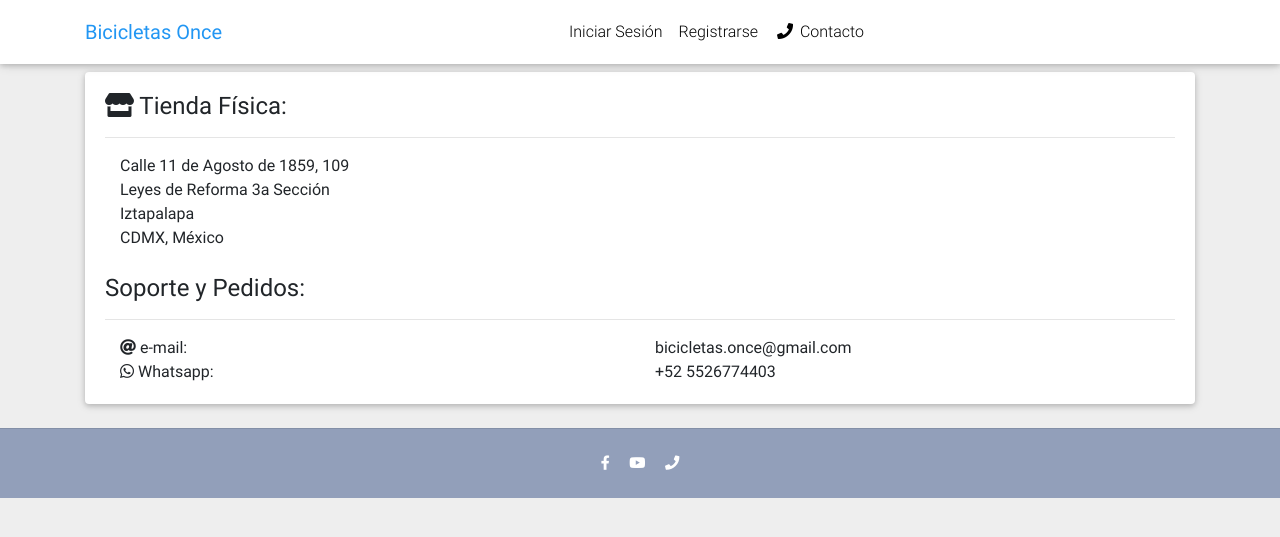
After one commit to williampalacios/boed, a Django app: template templates/contact.html in a window 1280 px wide. The commit adds this page. Shown: the top 537 px of the page. Run offline with Django 3.2, Linux system fonts and the light colour scheme; the template is opened without the code that fills it, so the values that code supplies are empty; parts of the project's set-up code (start-up, migrations or seed data) failed here and were passed over; some libraries are stand-ins or nearby versions.

Commit message:
implementacion vista de contacto

```diff
--- a/core/urls.py
+++ b/core/urls.py
@@ -1,9 +1,10 @@
 from django.urls import path
-from .views import HomeView, CheckoutView, ItemDetailView, add_to_cart, remove_from_cart, OrderSummaryView, add_to_cart_os, remove_from_cart_os, delete_from_cart_os, HomeViewHerr, HomeViewBic, HomeViewRef, OrderDetailView, charge, AddressView, ShippingOptionsView, chargeCash, PrivacyView, HomeViewAcc
+from .views import HomeView, CheckoutView, ItemDetailView, add_to_cart, remove_from_cart, OrderSummaryView, add_to_cart_os, remove_from_cart_os, delete_from_cart_os, HomeViewHerr, HomeViewBic, HomeViewRef, OrderDetailView, charge, AddressView, ShippingOptionsView, chargeCash, PrivacyView, HomeViewAcc, ContactView
 
 app_name = 'core'
 
 urlpatterns = [
+    path('contact/', ContactView, name='contact'),
     path('', HomeView, name='home'),
     path('home-herr/', HomeViewHerr, name='home-herr'),
     path('home-bic/', HomeViewBic, name='home-bic'),
--- a/core/views.py
+++ b/core/views.py
@@ -37,6 +37,10 @@ class HomeView(ListView):
     paginate_by = 8
     template_name = "home-page.html"
 """
+
+
+def ContactView(request):
+    return render(request, 'contact.html')
 
 
 def HomeViewHerr(request):
--- /dev/null
+++ b/templates/contact.html
@@ -0,0 +1,47 @@
+{% extends "base.html" %}
+{% block head_title %}Bicicletas Once / Detalle del pedido{% endblock %}
+{% block content %}
+
+<body class="grey lighten-3">
+    <!--Main layout-->
+    <main>
+
+        <!-- Card -->
+        <div class="container wow fadeIn">
+            <div class="card testimonial-card">
+
+                <!-- Background color -->
+                <div class=" card-up indigo lighten-1"></div>
+
+                <!-- Content -->
+                <div class="card-body">
+                    <!-- Name -->
+                    <h4 class="card-title"><i class="fas fa-store"></i> Tienda Física:</h4>
+                    <hr>
+                    <div class="container">
+                        <div class="row">
+                            <div class="col">Calle 11 de Agosto de 1859, 109<br>Leyes de Reforma 3a
+                                Sección<br>Iztapalapa<br>CDMX, México</div>
+                        </div>
+                    </div>
+
+                    <br>
+                    <h4 class="card-title">Soporte y Pedidos:</h4>
+                    <hr>
+                    <div class="container">
+                        <div class="row">
+                            <div class="col"><i class="fas fa-at"></i> e-mail:</div>
+                            <div class="col">bicicletas.once@gmail.com</div>
+                        </div>
+                        <div class="row">
+                            <div class="col"><i class="fab fa-whatsapp"></i> Whatsapp:</div>
+                            <div class="col">+52 5526774403</div>
+                        </div>
+                    </div>
+                </div>
+                <!-- Card -->
+
+            </div>
+    </main>
+</body>
+{% endblock content %}
--- a/templates/footer.html
+++ b/templates/footer.html
@@ -15,6 +15,10 @@
 
         <a href="https://www.youtube.com/channel/UCxkUVSfFl1qZqcB97HQLebg?view_as=subscriber" target="_blank">
             <i class="fab fa-youtube mr-3"></i>
+        </a>
+
+        <a href="/contact/">
+            <i class="fas fa-phone"></i>
         </a>
 
         {% comment %}<a href="https://plus.google.com/u/0/b/107863090883699620484" target="_blank">
--- a/templates/navbar.html
+++ b/templates/navbar.html
@@ -56,6 +56,11 @@
                         <span class="sr-only">(current)</span>
                     </a>
                 </li>
+                <li class="nav-item">
+                    <a class="nav-link waves-effect" href="/contact/">
+                        Contacto <i class="fas fa-phone"></i>
+                    </a>
+                </li>
             </ul>
             {% else %}
             <ul class="navbar-nav mr-auto">
@@ -69,6 +74,11 @@
                         <span class="sr-only">(current)</span>
                     </a>
                 </li>
+                <li class="nav-item">
+                    <a class="nav-link waves-effect" href="/contact/">
+                        <i class="fas fa-phone"></i> Contacto
+                    </a>
+                </li>
             </ul>
             {% endif %}
         </div>
```
